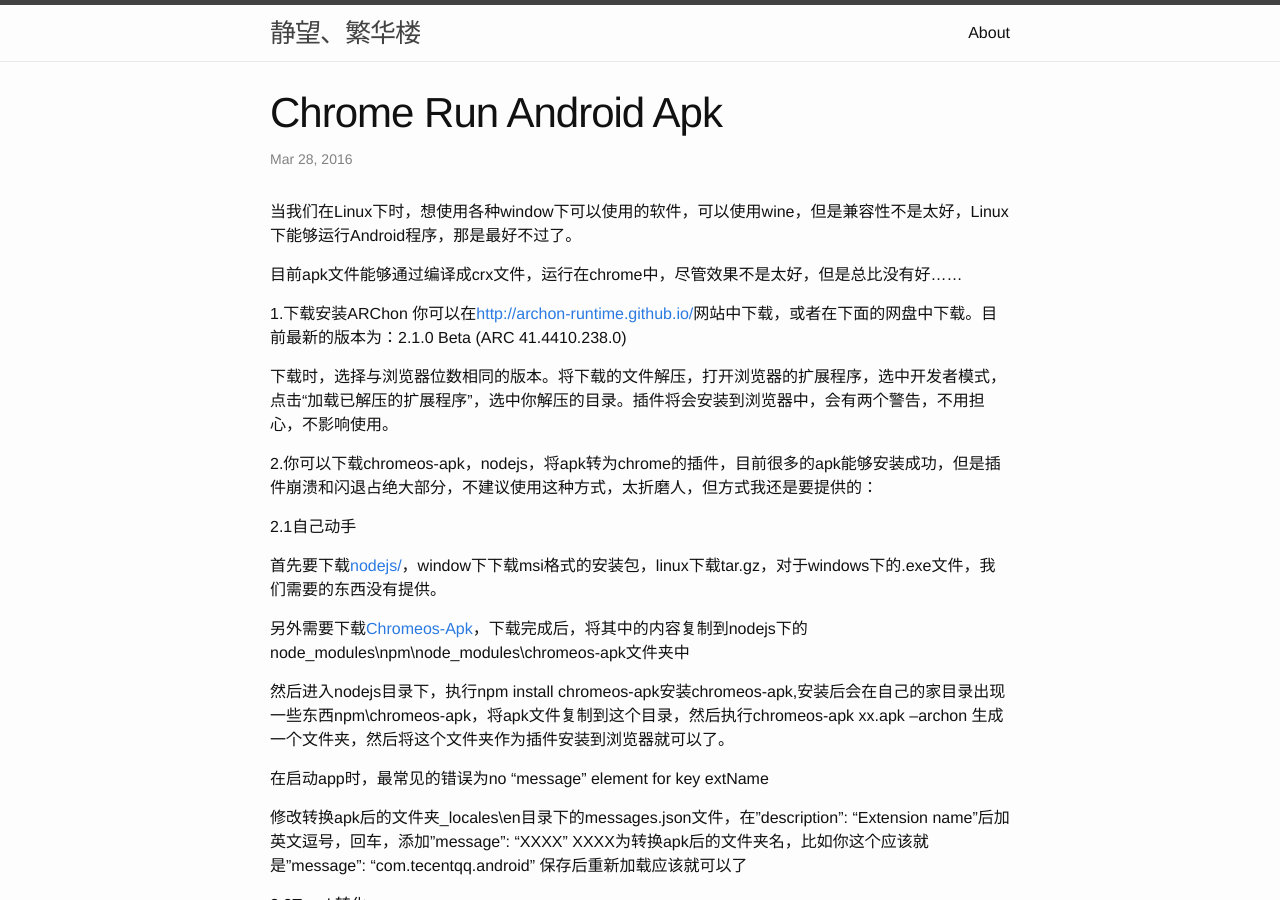
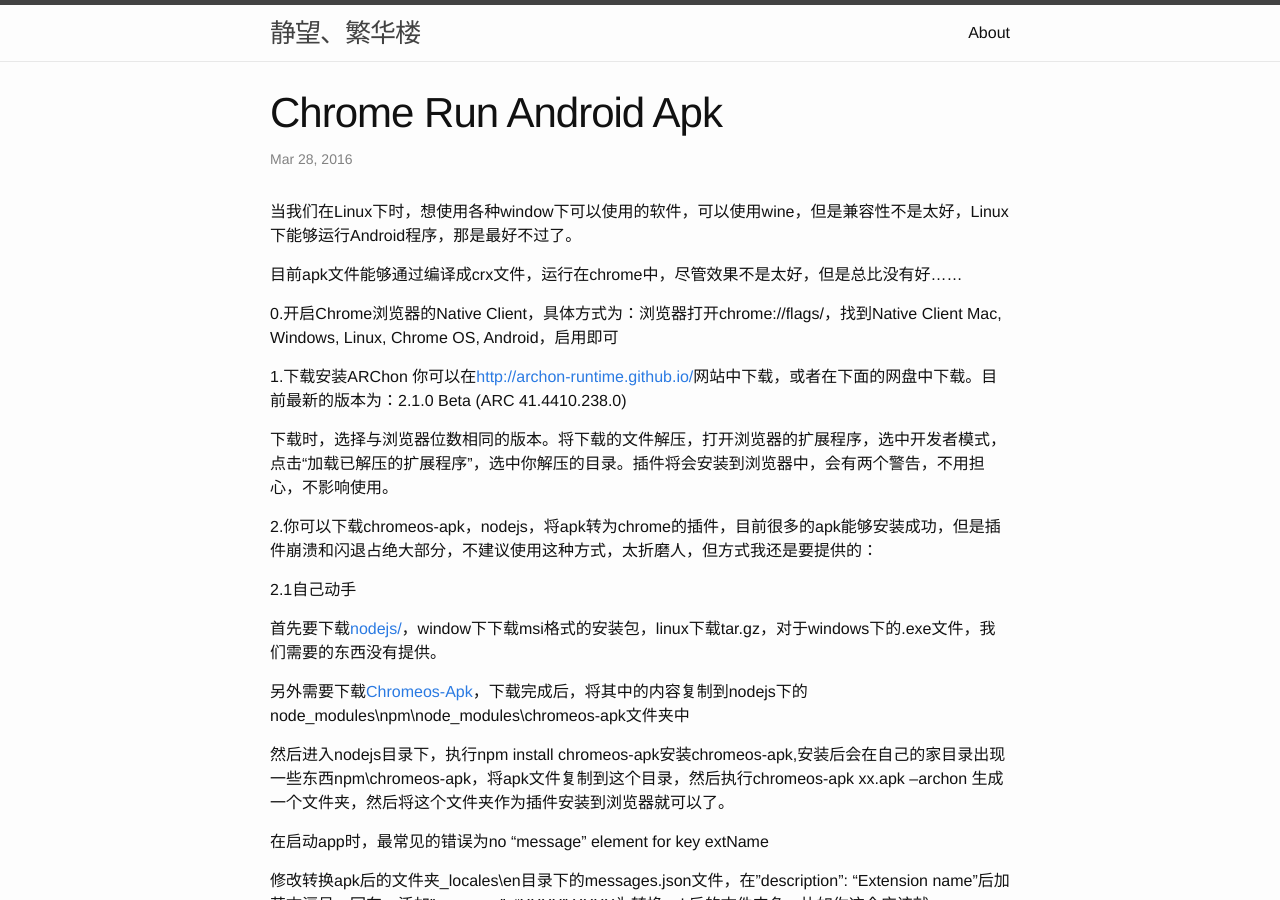
Before and after one commit to jlqian/blog_back, a Jekyll site: the page built from _posts/2016-03-28-chrome-run-apk.markdown, in a window 1280 px wide and 900 px high. Built offline with Jekyll 4.4.1, drawn with Linux system fonts in a browser that asks for light colours.

Commit message:
开启chrome Native Client

```diff
--- a/_posts/2016-03-28-chrome-run-apk.markdown
+++ b/_posts/2016-03-28-chrome-run-apk.markdown
@@ -7,6 +7,8 @@
 当我们在Linux下时，想使用各种window下可以使用的软件，可以使用wine，但是兼容性不是太好，Linux下能够运行Android程序，那是最好不过了。
 
 目前apk文件能够通过编译成crx文件，运行在chrome中，尽管效果不是太好，但是总比没有好……
+
+0.开启Chrome浏览器的Native Client，具体方式为：浏览器打开chrome://flags/，找到Native Client Mac, Windows, Linux, Chrome OS, Android，启用即可
 
 1.下载安装ARChon
 你可以在<a href="http://archon-runtime.github.io/">http://archon-runtime.github.io/</a>网站中下载，或者在下面的网盘中下载。目前最新的版本为：2.1.0 Beta (ARC 41.4410.238.0)
```
